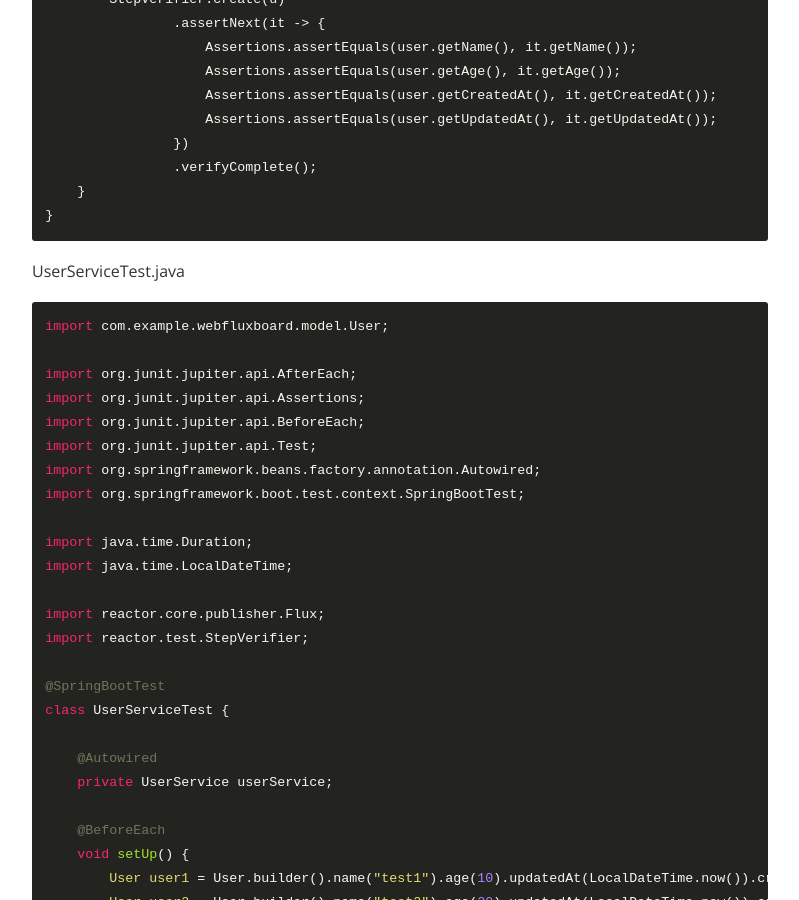
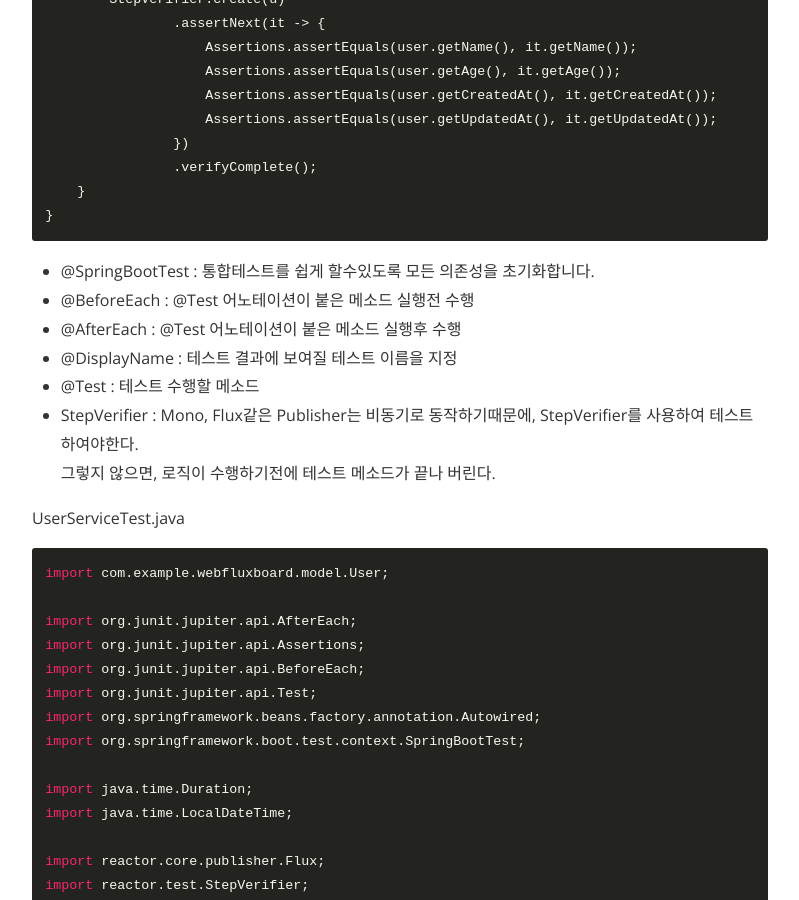
Before and after one commit to tries1/tries1.github.io, a Jekyll site: the page built from _posts/spring/2020-12-10-spring_async4.md, in a window 1280 px wide and 900 px high, scrolled down 7316 px. Shown: the whole window, without its empty margins (240-1039 px from the left). Built offline with Jekyll 4.4.1, drawn with Linux system fonts in a browser that asks for light colours; nearby versions of some CDN libraries; comment, search, counter and statistics services are not loaded.

Commit message:
add post

````diff
--- a/_posts/spring/2020-12-10-spring_async4.md
+++ b/_posts/spring/2020-12-10-spring_async4.md
@@ -279,6 +279,14 @@ class UserRepositoryTest {
 }
 ```
 
+- @SpringBootTest : 통합테스트를 쉽게 할수있도록 모든 의존성을 초기화합니다.
+- @BeforeEach : @Test 어노테이션이 붙은 메소드 실행전 수행
+- @AfterEach : @Test 어노테이션이 붙은 메소드 실행후 수행
+- @DisplayName : 테스트 결과에 보여질 테스트 이름을 지정
+- @Test : 테스트 수행할 메소드
+- StepVerifier : Mono, Flux같은 Publisher는 비동기로 동작하기때문에, StepVerifier를 사용하여 테스트하여야한다.
+그렇지 않으면, 로직이 수행하기전에 테스트 메소드가 끝나 버린다.
+
 UserServiceTest.java
 ```java
 import com.example.webfluxboard.model.User;
````
